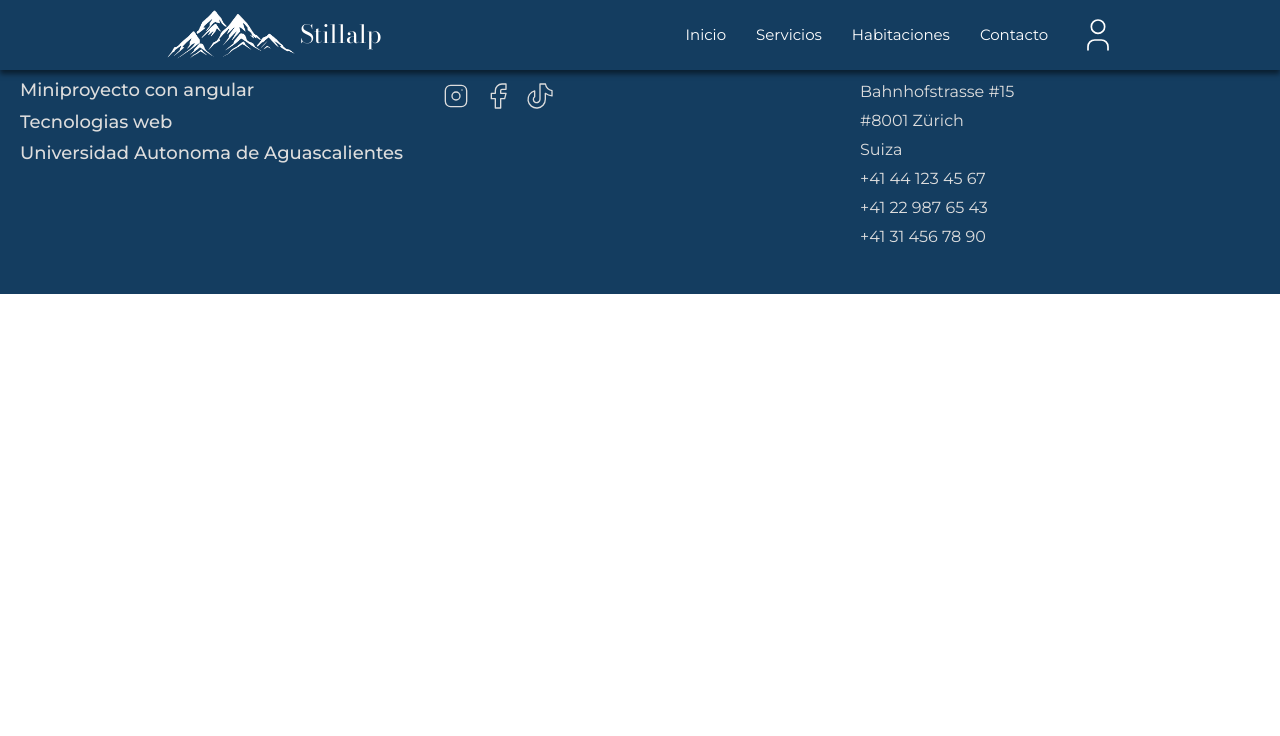
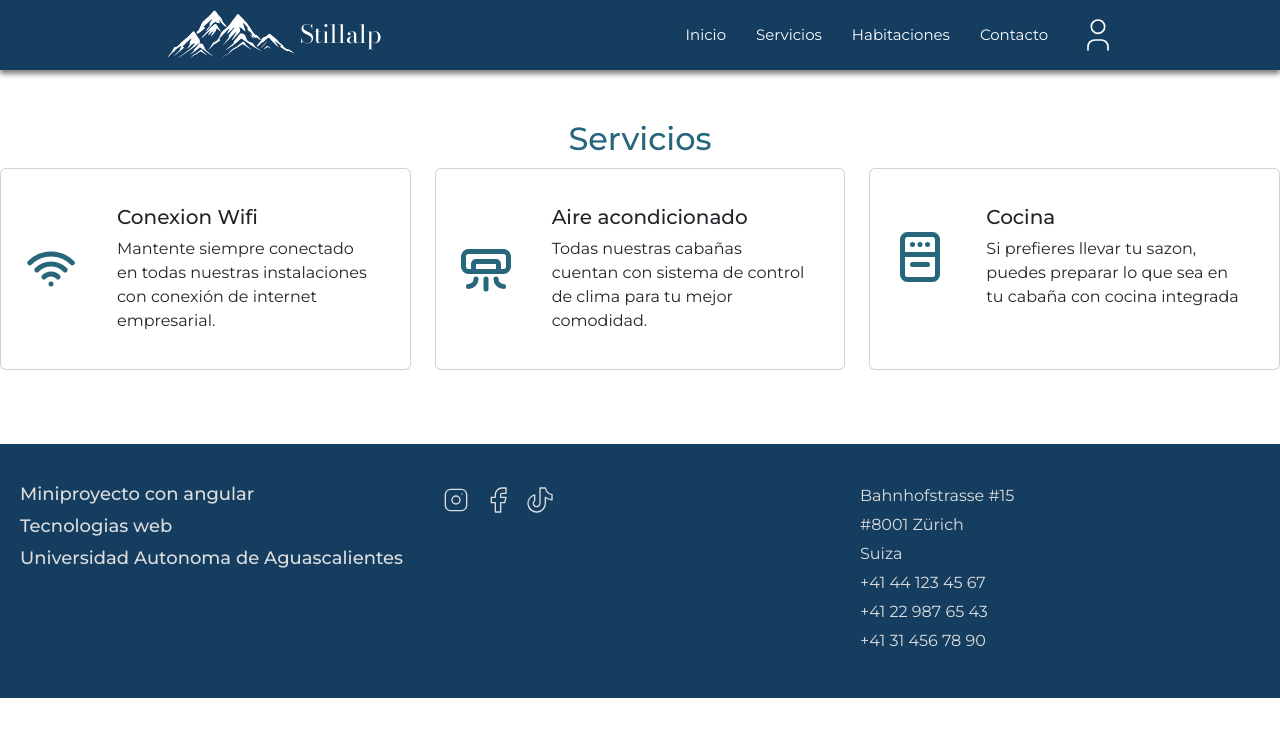
Before and after one commit to cami-1310/SPA-hotel, an Angular app: page /servicios in a window 1280 px wide. Shown: the top 736 px of the page. Built offline with nearby package versions, Linux system fonts and the light colour scheme.

Commit message:
primer terminado de servicios

```diff
--- a/src/app/contacto/contacto.component.css
+++ b/src/app/contacto/contacto.component.css
@@ -13,7 +13,7 @@
   .contact-section h2 {
     font-size: 32px;
     margin-bottom: 10px;
-    color: #143D60; /* color principal */
+    color: #27667B; /* color principal */
   }
 
   .contact-section p {
@@ -41,7 +41,7 @@
   .contact-form label {
     margin-top: 15px;
     font-weight: bold;
-    color: #143D60;
+    color: #27667B;
   }
 
   .contact-form input,
--- a/src/app/header/header.component.html
+++ b/src/app/header/header.component.html
@@ -1,4 +1,4 @@
-<header class="fixed-top">
+<header >
     <div class="logo">
         <a [routerLink]="['/home']">
             <img src="logo.png" width="auto" height="50">
--- a/src/app/servicios/servicios.component.css
+++ b/src/app/servicios/servicios.component.css
@@ -0,0 +1,26 @@
+#servicios{
+    font-family: "Montserrat", sans-serif !important;
+    margin-top: 50px;
+    margin-bottom: 50px;
+}
+
+h2 {
+    text-align: center;
+    font-family: "Montserrat", sans-serif !important;
+    font-size: 32px;
+    margin-bottom: 10px;
+    color: #27667B;
+  }
+  .card-horizontal {
+    display: flex;
+    align-items: center;
+    gap: 20px;
+    padding: 20px;
+  }
+
+  .card-icon svg {
+    width: 60px;
+    height: 60px;
+    flex-shrink: 0;
+    color: #27667B;
+  }
--- a/src/app/servicios/servicios.component.html
+++ b/src/app/servicios/servicios.component.html
@@ -1 +1,44 @@
-<p>servicios works!</p>
+<section id="servicios">
+  <h2>Servicios</h2>
+  <div class="row row-cols-1 row-cols-md-3">
+    <div class="col mb-4">
+      <div class="card h-100">
+      <div class="card-horizontal">
+        <div class="card-icon">
+          <svg  xmlns="http://www.w3.org/2000/svg"  width="80"  height="80"  viewBox="0 0 24 24"  fill="none"  stroke="currentColor"  stroke-width="2"  stroke-linecap="round"  stroke-linejoin="round"  class="icon icon-tabler icons-tabler-outline icon-tabler-wifi"><path stroke="none" d="M0 0h24v24H0z" fill="none"/><path d="M12 18l.01 0" /><path d="M9.172 15.172a4 4 0 0 1 5.656 0" /><path d="M6.343 12.343a8 8 0 0 1 11.314 0" /><path d="M3.515 9.515c4.686 -4.687 12.284 -4.687 17 0" /></svg>
+        </div>
+        <div class="card-body">
+          <h5 class="card-title">Conexion Wifi</h5>
+          <p class="card-text">Mantente siempre conectado en todas nuestras instalaciones con conexión de internet empresarial.</p>
+        </div>
+      </div>
+      </div>
+    </div>
+    <div class="col mb-4">
+      <div class="card h-100">
+        <div class="card-horizontal">
+          <div class="card-icon">
+            <svg  xmlns="http://www.w3.org/2000/svg"  width="80"  height="80"  viewBox="0 0 24 24"  fill="none"  stroke="currentColor"  stroke-width="2"  stroke-linecap="round"  stroke-linejoin="round"  class="icon icon-tabler icons-tabler-outline icon-tabler-air-conditioning"><path stroke="none" d="M0 0h24v24H0z" fill="none"/><path d="M8 16a3 3 0 0 1 -3 3" /><path d="M16 16a3 3 0 0 0 3 3" /><path d="M12 16v4" /><path d="M3 5m0 2a2 2 0 0 1 2 -2h14a2 2 0 0 1 2 2v4a2 2 0 0 1 -2 2h-14a2 2 0 0 1 -2 -2z" /><path d="M7 13v-3a1 1 0 0 1 1 -1h8a1 1 0 0 1 1 1v3" /></svg>
+        </div>
+        <div class="card-body">
+          <h5 class="card-title">Aire acondicionado</h5>
+          <p class="card-text">Todas nuestras cabañas cuentan con sistema de control de clima para tu mejor comodidad.</p>
+        </div>
+      </div>
+      </div>
+    </div>
+    <div class="col mb-4">
+      <div class="card h-100">
+        <div class="card-horizontal">
+          <div class="card-icon">
+        <svg  xmlns="http://www.w3.org/2000/svg"  width="80"  height="80"  viewBox="0 0 24 24"  fill="none"  stroke="currentColor"  stroke-width="2"  stroke-linecap="round"  stroke-linejoin="round"  class="icon icon-tabler icons-tabler-outline icon-tabler-cooker"><path stroke="none" d="M0 0h24v24H0z" fill="none"/><path d="M12 7h.01" /><path d="M15 7h.01" /><path d="M9 7h.01" /><path d="M5 3m0 2a2 2 0 0 1 2 -2h10a2 2 0 0 1 2 2v14a2 2 0 0 1 -2 2h-10a2 2 0 0 1 -2 -2z" /><path d="M9 15h6" /><path d="M5 11h14" /></svg>
+        </div>
+        <div class="card-body">
+          <h5 class="card-title">Cocina</h5>
+          <p class="card-text">Si prefieres llevar tu sazon, puedes preparar lo que sea en tu cabaña con cocina integrada</p>
+        </div>
+      </div>
+      </div>
+    </div>
+  </div>
+</section>
```
